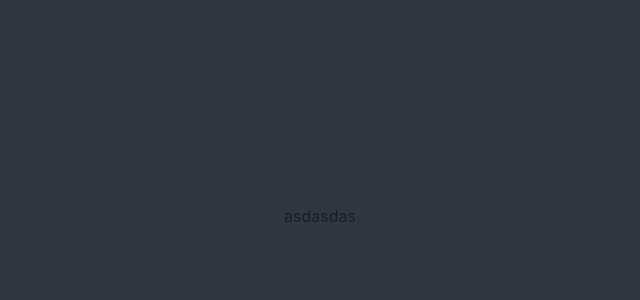
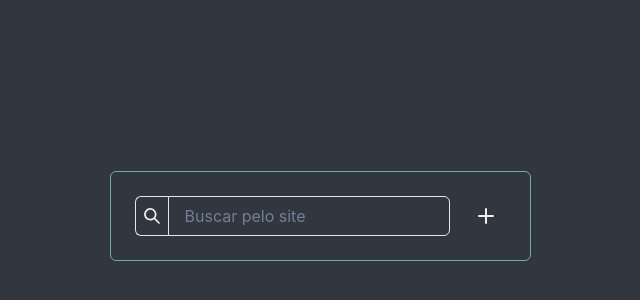
Before and after one commit to PassHint/frontend, a React (Vite) app: page /hit in a window 1280 px wide. Shown: the part 184-484 px from the top of the page, without its empty margins (320-960 px from the left). Built offline with nearby package versions, Linux system fonts and the light colour scheme.

Commit message:
:construction: construction page hit

```diff
--- a/package.json
+++ b/package.json
@@ -10,6 +10,7 @@
     "preview": "vite preview"
   },
   "dependencies": {
+    "@chakra-ui/icons": "^2.1.1",
     "@chakra-ui/react": "^2.8.2",
     "@emotion/react": "^11.11.4",
     "@emotion/styled": "^11.11.5",
--- a/src/pages/Hit/Hit.tsx
+++ b/src/pages/Hit/Hit.tsx
@@ -1,10 +1,46 @@
-import { Box } from '@chakra-ui/react';
+import {
+  Box,
+  Button,
+  Flex,
+  Input,
+  InputGroup,
+  InputLeftAddon,
+} from '@chakra-ui/react';
+import { AddIcon, SearchIcon } from '@chakra-ui/icons';
 import { TemplateScreen } from '../../components/TemplateScreen/TemplateScreen';
 
 export default function Hit() {
   return (
     <TemplateScreen>
-      <Box>asdasdas</Box>
+      <Box
+        boxShadow='xs'
+        border='1px solid'
+        borderColor='cyanX.100'
+        p='6'
+        rounded='md'
+        textColor='whiteX.100'
+      >
+        <Flex gap='1rem'>
+          <InputGroup>
+            <InputLeftAddon background='transparent' padding='.5rem'>
+              <SearchIcon />
+            </InputLeftAddon>
+            <Input
+              type='text'
+              placeholder='Buscar pelo site'
+              _focus={{ boxShadow: 'none', borderColor: 'cyanX.100' }}
+            />
+          </InputGroup>
+          <Button
+            background='transparent'
+            padding='0'
+            _hover={{ background: 'cyanX.100' }}
+            _focus={{ background: 'cyanX.100' }}
+          >
+            <AddIcon textColor='whiteX.100' />
+          </Button>
+        </Flex>
+      </Box>
     </TemplateScreen>
   );
 }
```
Also changed, not shown: 1 other file (tests, documents, lock files or other folders).
